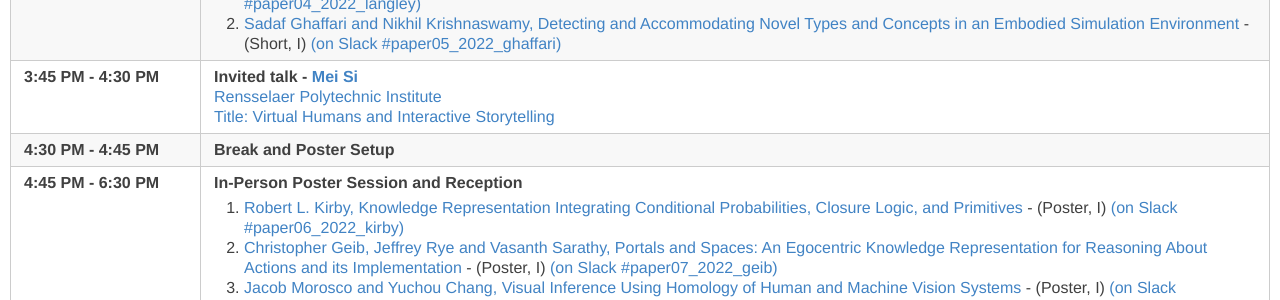
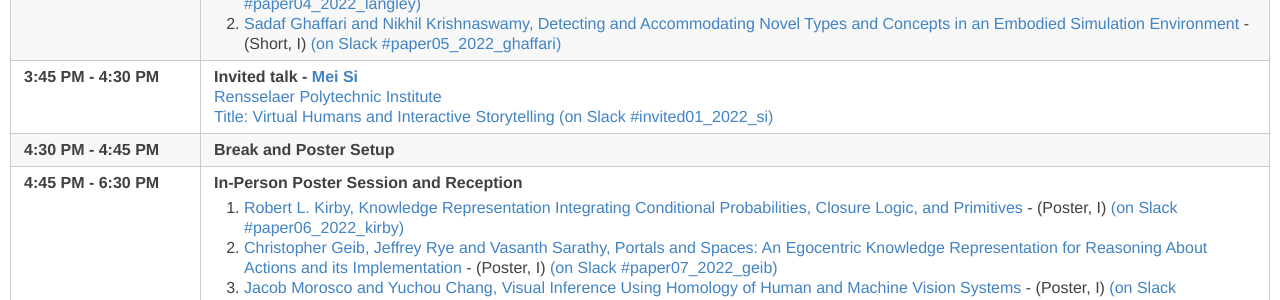
Before and after one commit to AdvancesInCognitiveSystems/acs2022, a Jekyll site: the page built from _days/saturday-day1.md, in a window 1280 px wide. Shown: the part 673-973 px from the top of the page. Built offline with Jekyll 4.4.1, drawn with Linux system fonts in a browser that asks for light colours.

Commit message:
Update saturday-day1.md

```diff
--- a/_days/saturday-day1.md
+++ b/_days/saturday-day1.md
@@ -85,7 +85,7 @@ Paper PDFs are available by clicking on talk titles. For slides, click on
   <td> <span class="schedtime"> 3:45 PM - 4:30 PM </span></td>
   <td> <b>  Invited talk - <a href="{{site.baseurl}}/speakers/Mei_Si/"> Mei Si</a>   </b><br>
 <a href="https://faculty.rpi.edu/mei-si">Rensselaer Polytechnic Institute</a><br>
-<a href="{{site.baseurl}}/talks/#mei_si">Title: Virtual Humans and Interactive Storytelling</a>
+<a href="{{site.baseurl}}/talks/#mei_si">Title: Virtual Humans and Interactive Storytelling</a> <a onClick="goToSlackChannel(38)">(on Slack #invited01_2022_si)</a>
 
 <!-- Invited talk example from last year -->
 <!--
```
